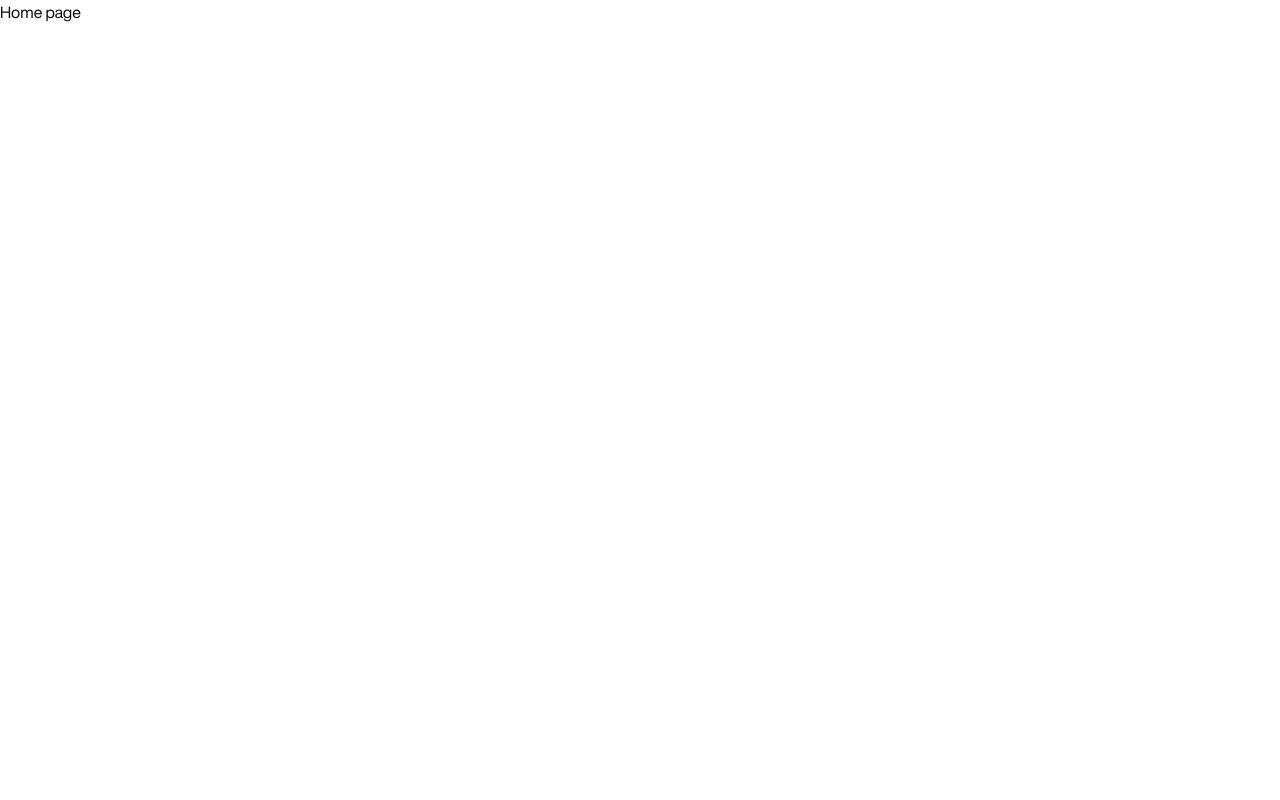
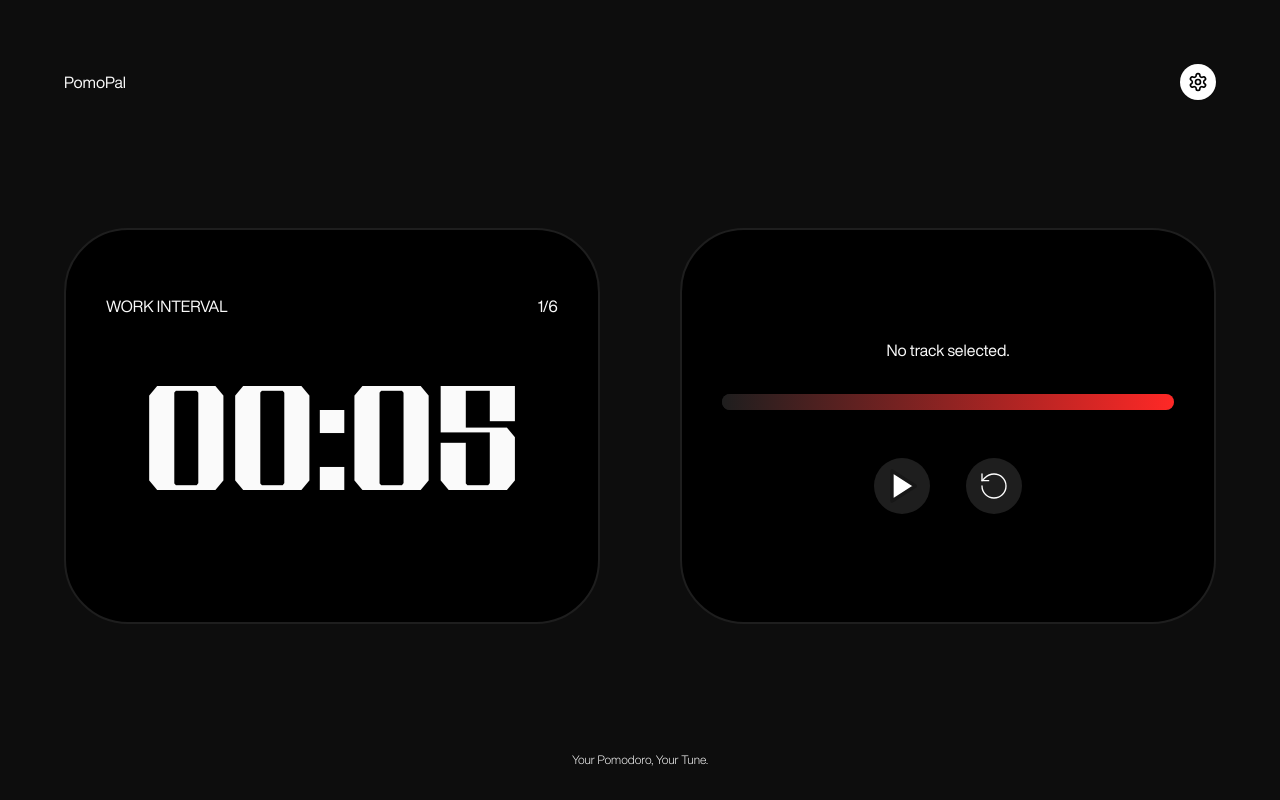
Before and after one commit to shidatan/PomoPal, a Next.js app: page / in a window 1280 px wide. Built offline with nearby package versions, Linux system fonts and the light colour scheme.

Commit message:
Add landing page

```diff
--- a/app/globals.css
+++ b/app/globals.css
@@ -1,5 +1,13 @@
 @import "tailwindcss";
 @import "tw-animate-css";
+
+@font-face {
+  font-family: "Helvetica Now Display";
+  src: url("/fonts/HelveticaNowDisplay-Light.woff2") format("woff2");
+  font-weight: 300;
+  font-style: normal;
+  font-display: swap;
+}
 
 @font-face {
   font-family: "Helvetica Now Display";
@@ -30,8 +38,8 @@
 @theme inline {
   --color-background: var(--background);
   --color-foreground: var(--foreground);
-  --font-sans: var(--font-helvetica-now, "Helvetica Now Display", sans-serif);
-  --font-mono: var(--font-helvetica-now, "Helvetica Now Display", sans-serif);
+  --font-sans: var(--font-helvetica-now, "Helvetica Now Display");
+  --font-mono: var(--font-helvetica-now, "Helvetica Now Display");
   --color-sidebar-ring: var(--sidebar-ring);
   --color-sidebar-border: var(--sidebar-border);
   --color-sidebar-accent-foreground: var(--sidebar-accent-foreground);
@@ -69,15 +77,15 @@
 
 :root {
   --radius: 0.625rem;
-  --background: oklch(1 0 0);
+  --background: #0D0D0D;
   --foreground: oklch(0.145 0 0);
   --card: oklch(1 0 0);
   --card-foreground: oklch(0.145 0 0);
   --popover: oklch(1 0 0);
-  --popover-foreground: oklch(0.145 0 0);
-  --primary: oklch(0.205 0 0);
+  --popover-foreground: #FFFFFF;
+  --primary: #0D0D0D;
   --primary-foreground: oklch(0.985 0 0);
-  --secondary: oklch(0.97 0 0);
+  --secondary: #1E1E1E;
   --secondary-foreground: oklch(0.205 0 0);
   --muted: oklch(0.97 0 0);
   --muted-foreground: oklch(0.556 0 0);
@@ -144,3 +152,7 @@
     @apply bg-background text-foreground;
   }
 }
+
+.rounded-container {
+  @apply border-secondary flex w-1/2 flex-col justify-center rounded-[64px] border-2 bg-black px-10 text-center;
+}
--- a/app/layout.js
+++ b/app/layout.js
@@ -1,4 +1,6 @@
 import "./globals.css";
+import { Button } from "@/components/ui/button";
+import { Settings } from "lucide-react";
 
 export const metadata = {
   title: "Pomodoro Timer",
@@ -8,7 +10,28 @@ export const metadata = {
 export default function RootLayout({ children }) {
   return (
     <html lang="en">
-      <body className="antialiased">{children}</body>
+      <body className="text-primary-foreground antialiased">
+        <div className="mx-auto flex h-screen w-[90%] max-w-7xl flex-col justify-between pt-16 pb-8">
+          <div className="flex items-center justify-between">
+            <p>PomoPal</p>
+            <Button
+              variant="secondary"
+              className="cursor-pointer rounded-full bg-white !p-2 hover:bg-white/80"
+            >
+              <Settings className="size-5 text-black" />
+            </Button>
+          </div>
+
+          {children}
+
+          <p
+            className="mx-auto text-xs"
+            style={{ fontFamily: "Helvetica Now Display", fontWeight: 300 }}
+          >
+            Your Pomodoro, Your Tune.
+          </p>
+        </div>
+      </body>
     </html>
   );
 }
--- a/app/page.js
+++ b/app/page.js
@@ -1,3 +1,17 @@
+"use client";
+
+import { MusicPlayer } from "@/components/MusicPlayer";
+import { Timer } from "@/components/Timer";
+import { INITIAL_TIMER_STATE } from "@/lib/constants";
+import { useState } from "react";
+
 export default function Home() {
-  return <div>Home page</div>;
+  const [timerState, setTimerState] = useState(INITIAL_TIMER_STATE);
+
+  return (
+    <div className="flex h-[396px] w-full justify-between gap-20">
+      <Timer timerState={timerState} setTimerState={setTimerState} />
+      <MusicPlayer timerState={timerState} setTimerState={setTimerState} />
+    </div>
+  );
 }
--- /dev/null
+++ b/components/MusicPlayer.jsx
@@ -0,0 +1,62 @@
+import { Button } from "@/components/ui/button";
+import clsx from "clsx";
+import { Pause, Play, RotateCcw } from "lucide-react";
+
+export const MusicPlayer = ({ timerState, setTimerState }) => {
+  const { isPlaying, isWork, secondsLeft } = timerState;
+
+  return (
+    <div className="rounded-container">
+      <p className="mb-8">No track selected.</p>
+
+      <div className="bg-secondary relative mb-12 h-4 rounded-full">
+        <div
+          className={clsx(
+            "absolute top-0 left-0 h-full rounded-full transition-all duration-300 ease-in-out",
+            {
+              "bg-[linear-gradient(90deg,_#1E1E1E_0%,_#0DB556_100%)]": !isWork,
+              "bg-[linear-gradient(90deg,_#1E1E1E_0%,_#FF2826_100%)]": isWork,
+            },
+          )}
+          style={{
+            width: `${Math.max(
+              0,
+              ((secondsLeft / (isWork ? 5 : 5)) * 100).toFixed(2),
+            )}%`,
+          }}
+        ></div>
+      </div>
+
+      <div className="flex items-center justify-center gap-9">
+        <Button
+          variant="secondary"
+          className="h-auto w-auto cursor-pointer rounded-full !p-2"
+          onClick={() =>
+            setTimerState((prev) => ({ ...prev, isPlaying: !prev.isPlaying }))
+          }
+        >
+          {isPlaying ? (
+            <Pause className="size-10 fill-white stroke-1" />
+          ) : (
+            <Play className="size-10 fill-white" />
+          )}
+        </Button>
+
+        <Button
+          variant="secondary"
+          className="h-14 w-14 cursor-pointer rounded-full"
+          onClick={() => {
+            setTimerState((prev) => ({
+              isPlaying: false,
+              isWork: true,
+              currentInterval: 1,
+              secondsLeft: 5,
+            }));
+          }}
+        >
+          <RotateCcw className="size-8 stroke-1 text-white" />
+        </Button>
+      </div>
+    </div>
+  );
+};
--- /dev/null
+++ b/components/Timer.jsx
@@ -0,0 +1,29 @@
+import { useTimer } from "@/hooks/useTimer";
+import clsx from "clsx";
+
+export const Timer = ({ timerState, setTimerState }) => {
+  const { isPlaying, isWork, currentInterval } = timerState;
+  const { minutes, seconds } = useTimer(timerState, setTimerState);
+
+  return (
+    <div
+      className={clsx("rounded-container", {
+        "border-none !bg-[#FF2826] text-black": isPlaying && isWork,
+        "border-none !bg-[#0DB556] text-black": isPlaying && !isWork,
+        "bg-black": !isPlaying,
+      })}
+    >
+      <div className="flex justify-between">
+        <p className="uppercase">{isWork ? "work" : "break"} interval</p>
+        <p>{currentInterval}/6</p>
+      </div>
+
+      <p
+        className="text-center text-[160px]"
+        style={{ fontFamily: "Shtozer", fontWeight: 600 }}
+      >
+        {minutes}:{seconds}
+      </p>
+    </div>
+  );
+};
--- /dev/null
+++ b/hooks/useTimer.js
@@ -0,0 +1,65 @@
+import { INITIAL_TIMER_STATE } from "@/lib/constants";
+import { useEffect } from "react";
+
+export const useTimer = (timerState, setTimerState) => {
+  const { isPlaying, isWork, currentInterval, secondsLeft } = timerState;
+
+  // Update the timer state every second
+  useEffect(() => {
+    if (!isPlaying) return;
+
+    const interval = setInterval(() => {
+      setTimerState((prev) => ({
+        ...prev,
+        secondsLeft: Math.max(prev.secondsLeft - 1, 0),
+      }));
+    }, 1000);
+
+    return () => clearInterval(interval);
+  }, [isPlaying]);
+
+  // Check if the timer has reached zero and switch intervals
+  useEffect(() => {
+    if (!isPlaying || secondsLeft !== 0) return;
+
+    const timeout = setTimeout(() => {
+      setTimerState((prev) => {
+        const nextIsWork = !prev.isWork;
+        const nextInterval = prev.isWork
+          ? prev.currentInterval
+          : prev.currentInterval + 1;
+        const nextSeconds = nextIsWork ? 5 : 5;
+
+        return {
+          ...prev,
+          isWork: nextIsWork,
+          currentInterval: nextInterval,
+          secondsLeft: nextSeconds,
+        };
+      });
+    }, 1000);
+
+    return () => clearTimeout(timeout);
+  }, [isPlaying, secondsLeft]);
+
+  // Reset the timer state after 6 intervals
+  useEffect(() => {
+    if (isWork || currentInterval < 6 || secondsLeft > 0) return;
+
+    const timeout = setTimeout(() => {
+      setTimerState(INITIAL_TIMER_STATE);
+    }, 1000);
+  }, [isWork, currentInterval, secondsLeft]);
+
+  const minutes = Math.floor(secondsLeft / 60)
+    .toString()
+    .padStart(2, "0");
+  const seconds = (secondsLeft % 60).toString().padStart(2, "0");
+
+  return {
+    timerState,
+    setTimerState,
+    minutes,
+    seconds,
+  };
+};
--- /dev/null
+++ b/lib/constants.js
@@ -0,0 +1,6 @@
+export const INITIAL_TIMER_STATE = {
+  isPlaying: false,
+  isWork: true,
+  currentInterval: 1,
+  secondsLeft: 5, // 25 minutes
+};
```
Also changed, not shown: public/fonts/HelveticaNowDisplay-Light.woff2 (added).
